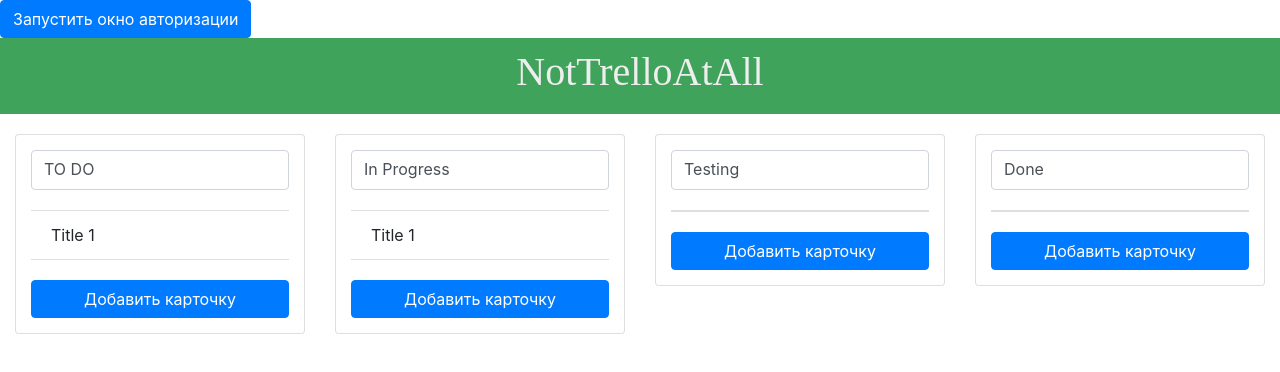
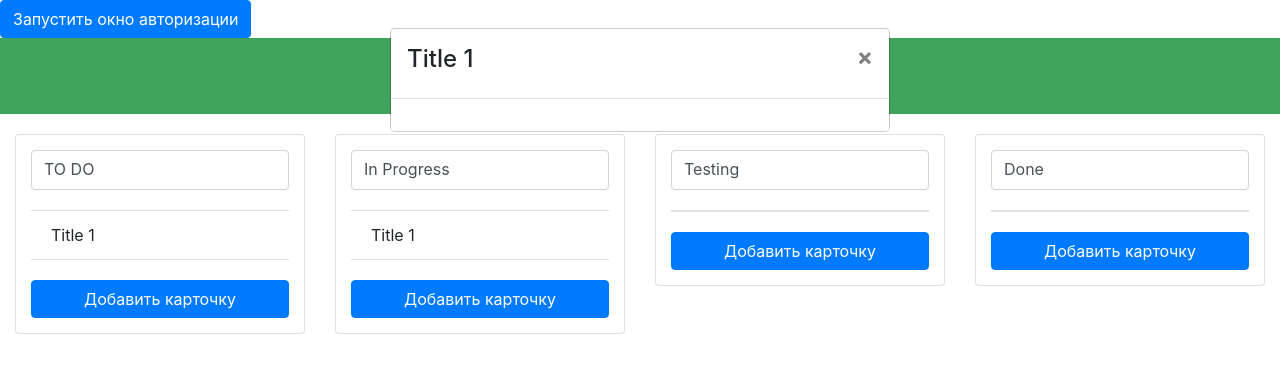
Before and after one commit to ViktorGorosh/kanban-board, a React (Create React App) app: page / in a window 1280 px wide. Shown: the top 372 px of the page. Built offline with nearby package versions, Linux system fonts and the light colour scheme; the HTML template or start-up script is replaced by a standard one; a web font is replaced by a local one.

Commit message:
Начал рендеринг открытой карточки

```diff
--- a/src/App.tsx
+++ b/src/App.tsx
@@ -1,13 +1,15 @@
 import React, {Component} from 'react';
 import './App.scss';
 import AuthPopup from "./AuthPopup/AuthPopup";
-import Card from "./Card/Card";
 import Column from "./Column/Column";
+import CardOpen from "./CardOpen/CardOpen";
 
 interface IState {
 	isAuthorized: boolean,
 	currentUser: string,
-	activeCard: object | null,
+	isCardActive: boolean,
+	activeColIndex: number,
+	activeCardIndex: number,
 	columns: Array<IColumn>
 }
 
@@ -37,7 +39,9 @@ class App extends Component<{}, IState> {
 		this.state = {
 			isAuthorized: false,
 			currentUser: 'Виктор Горош',
-			activeCard: null,
+			isCardActive: true,
+			activeColIndex: 0,
+			activeCardIndex: 0,
 			columns: [
 				{
 					columnTitle: 'TO DO',
@@ -68,7 +72,6 @@ class App extends Component<{}, IState> {
 									text: 'Text of comment 1'
 								},
 							],
-
 							author: 'Author 1'
 						},
 					]
@@ -99,14 +102,6 @@ class App extends Component<{}, IState> {
 		this.newUser = event.target.value
 	}
 
-	ChangeColumnName = (event) => {
-		this.setState((prevState) => {
-			return {
-
-			}
-		})
-	}
-
 	render() {
 		// let cards
 		// cards = this.state.columns[0].cards.map((card, cardIndex) => {
@@ -124,9 +119,13 @@ class App extends Component<{}, IState> {
 		let columns;
 		columns = this.state.columns.map((column, colIndex) => {
 			return (
-				<Column content={column}/>
+				<Column key={colIndex} content={column}/>
 			)
 		})
+
+		const actCol = this.state.activeColIndex
+		const actCard = this.state.activeCardIndex
+
 		return (
 			<React.Fragment>
 				<AuthPopup
@@ -134,6 +133,13 @@ class App extends Component<{}, IState> {
 					onChangeName={this.onChangeName.bind(this)}
 					onLogin={this.login.bind(this)}
 				/>
+
+				{this.state.isCardActive ?
+					<CardOpen
+						content={this.state.columns[actCol].cards[actCard]}
+					/>
+					: null}
+
 				<header className='main-header text-center'>
 					<h1 className='title'>NotTrelloAtAll</h1>
 				</header>
--- a/src/Card/Card.tsx
+++ b/src/Card/Card.tsx
@@ -1,4 +1,4 @@
-import React, {Component} from "react";
+import React from "react";
 import {ICard} from "../App";
 
 interface IProps {
--- /dev/null
+++ b/src/CardOpen/CardOpen.tsx
@@ -0,0 +1,29 @@
+import React from "react";
+import {ICard} from "../App";
+
+interface IProps {
+	content: ICard
+}
+
+export default (props) => {
+	return (
+		<React.Fragment>
+			<div className="modal fade show" id="staticBackdropLive" data-backdrop="static" data-keyboard="false"
+				 role="dialog" aria-labelledby="staticBackdropLiveLabel"
+				 style={{display: 'block'}} aria-modal="true">
+				<div className="modal-dialog">
+					<div className="modal-content">
+						<div className="modal-header">
+							<h4>{props.content.title}</h4>
+							<button type="button" className="close" data-dismiss="modal" aria-label="Close">
+								<span aria-hidden="true">&times;</span>
+							</button>
+						</div>
+						<div className="modal-body">
+						</div>
+					</div>
+				</div>
+			</div>
+		</React.Fragment>
+	)
+}
--- a/src/Column/Column.tsx
+++ b/src/Column/Column.tsx
@@ -11,7 +11,7 @@ export default (props: IProps) => {
 
 	let cards = props.content.cards.map((card, cardIndex) => {
 		return (
-			<Card content={card} />
+			<Card key={cardIndex} content={card} />
 		)
 	})
 
```
